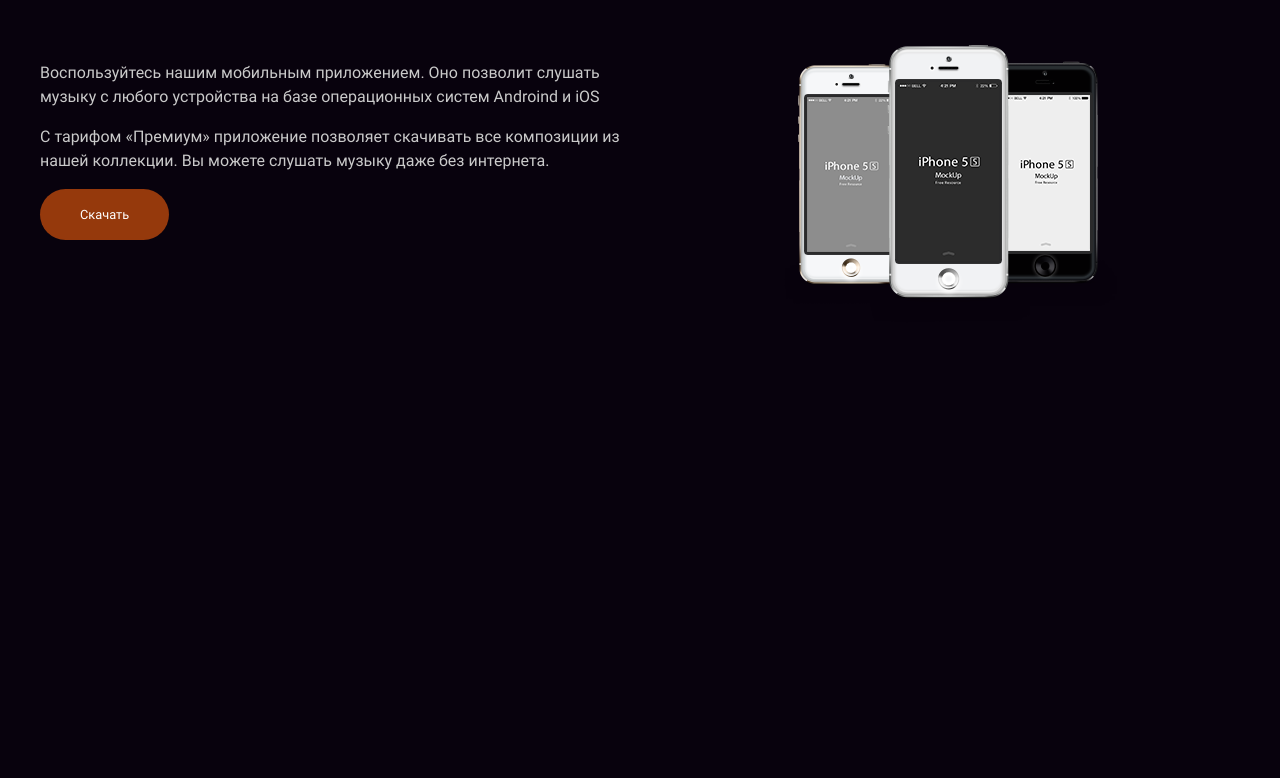
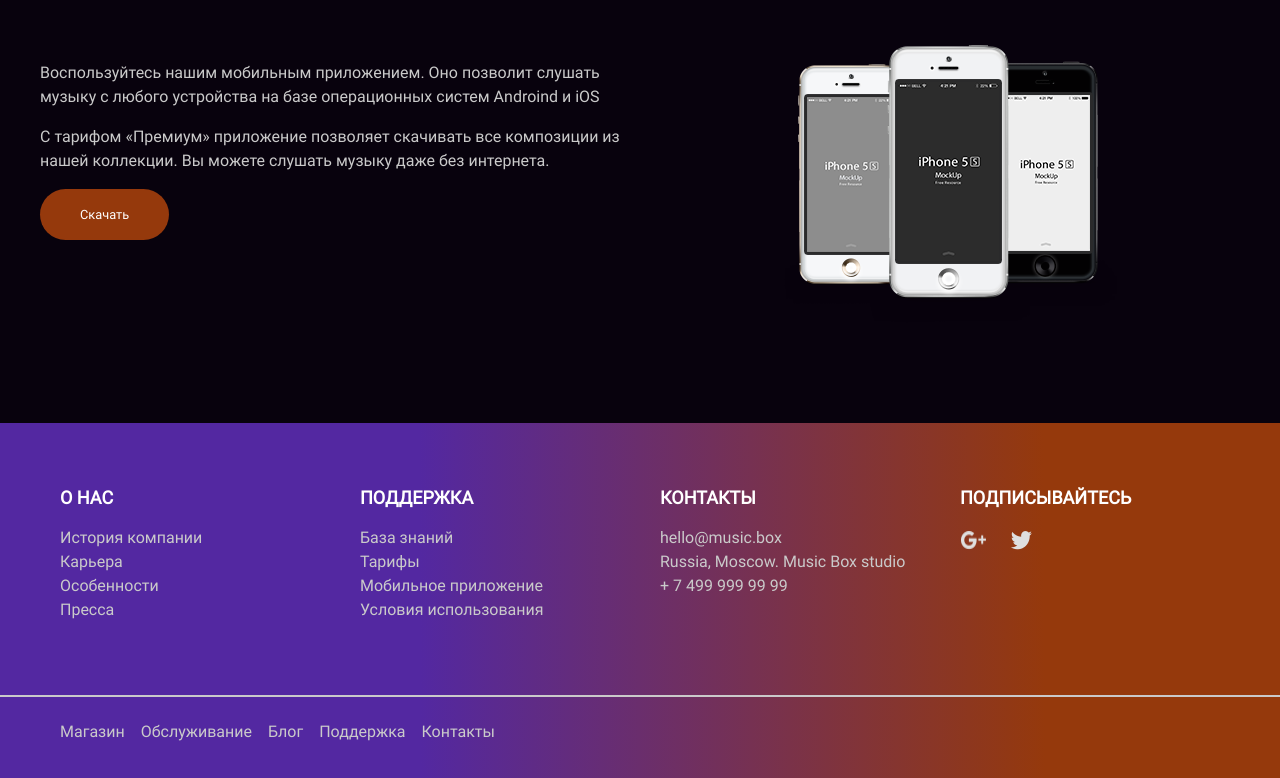
Before and after one commit to pdasya/layout-designer-project-56, a website: page src/index.html in a window 1280 px wide. Shown: the part 2660-3438 px from the top of the page. Before the commit the page ends 2983 px from the top, so only its background shows below. Drawn offline with Linux system fonts and the light colour scheme.

Commit message:
update desktop footer

```diff
--- a/src/index.html
+++ b/src/index.html
@@ -144,5 +144,56 @@
         </div>
       </div>
     </section>
+    <footer class="footer">
+      <div class="footer__container">
+        <div class="footer__row">
+          <div class="footer__column">
+            <h2 class="footer__title">О нас</h2>
+            <ul class="footer__list">
+              <li class="footer__item"><a href="#" class="footer__link">История компании</a></li>
+              <li class="footer__item"><a href="#" class="footer__link">Карьера</a></li>
+              <li class="footer__item"><a href="#" class="footer__link">Особенности</a></li>
+              <li class="footer__item"><a href="#" class="footer__link">Пресса</a></li>
+            </ul>
+          </div>
+          <div class="footer__column">
+            <h2 class="footer__title">Поддержка</h2>
+            <ul class="footer__list">
+              <li class="footer__item"><a href="#" class="footer__link">База знаний</a></li>
+              <li class="footer__item"><a href="#" class="footer__link">Тарифы</a></li>
+              <li class="footer__item"><a href="#" class="footer__link">Мобильное приложение</a></li>
+              <li class="footer__item"><a href="#" class="footer__link">Условия использования</a></li>
+            </ul>
+          </div>
+          <div class="footer__column">
+            <h2 class="footer__title">Контакты</h2>
+            <ul class="footer__list">
+              <li class="footer__item"><a href="#" class="footer__link">hello@music.box</a></li>
+              <li class="footer__item"><a href="#" class="footer__link">Russia, Moscow. Music Box studio</a></li>
+              <li class="footer__item"><a href="#" class="footer__link">+ 7 499 999 99 99</a></li>
+            </ul>
+          </div>
+          <div class="footer__column">
+            <h2 class="footer__title">Подписывайтесь</h2>
+            <div class="footer__img">
+              <img src="./images/Google+.png" alt="google">
+              <img src="./images/Twitter.png" alt="google">
+            </div>
+          </div>
+        </div>
+      </div>
+      <hr>
+      <div class="footer__container">
+        <div class="footer__basement basement-footer">
+          <ul class="basement-footer__list">
+            <li class="basement-footer__item"><a href="#" class="basement-footer__link">Магазин</a></li>
+            <li class="basement-footer__item"><a href="#" class="basement-footer__link">Обслуживание</a></li>
+            <li class="basement-footer__item"><a href="#" class="basement-footer__link">Блог</a></li>
+            <li class="basement-footer__item"><a href="#" class="basement-footer__link">Поддержка</a></li>
+            <li class="basement-footer__item"><a href="#" class="basement-footer__link">Контакты</a></li>
+          </ul>
+        </div>
+      </div>
+    </footer>
 </body>
 </html>
--- a/src/scss/app.scss
+++ b/src/scss/app.scss
@@ -6,6 +6,7 @@
 @import "pricing-section";
 @import "news-section";
 @import "app-section";
+@import "footer";
 
 
   [class*="container"] {
--- /dev/null
+++ b/src/scss/footer.scss
@@ -0,0 +1,83 @@
+@import "variables";
+
+.footer {
+    background: linear-gradient(89.75deg, #5328a1 32.83%, #95390c 81.56%);
+
+    // .footer__container
+    .footer__container {
+      padding: 0 20px;
+    }
+
+    // .footer__row
+    &__row {
+      padding: 61px 0 65px;
+      display: grid;
+      grid-template-columns: repeat(4, 1fr);
+      column-gap: 40px;
+    }
+
+    // .footer__title
+    &__title {
+      font-size: 18px;
+      line-height: 27px;
+      font-weight: bold;
+      text-transform: uppercase;
+      color: $color-white;
+
+      @media (max-width: 414px) {
+        .footer__title {
+          line-height: 150%;
+        }
+      }
+    }
+
+    // .footer__list
+    &__list {
+      margin-top: 15px;
+      margin-bottom: 0;
+    }
+
+    // .footer__link
+    &__link {
+      color: $color-dark-gray;
+
+      &:hover {
+        text-decoration: underline;
+      }
+    }
+
+    // .footer__img
+    &__img {
+      margin-top: 20px;
+      display: flex;
+      gap: 24px;
+    }
+
+    // .footer__basement
+    .footer__basement {
+      padding: 23px 0 34px;
+    }
+
+    & hr {
+      border: 1px solid $color-dark-gray;
+      margin: 8px 0 0;
+    }
+  }
+
+  .basement-footer {
+    // .basement-footer__list
+    &__list {
+      display: flex;
+      flex-wrap: wrap;
+      gap: 16px;
+    }
+
+    // .basement-footer__link
+    &__link {
+      color: $color-dark-gray;
+
+      &:hover {
+        text-decoration: underline;
+      }
+    }
+  }
```
Also changed, not shown: src/scss/app.css, src/scss/footer.css (added), 2 other files.
